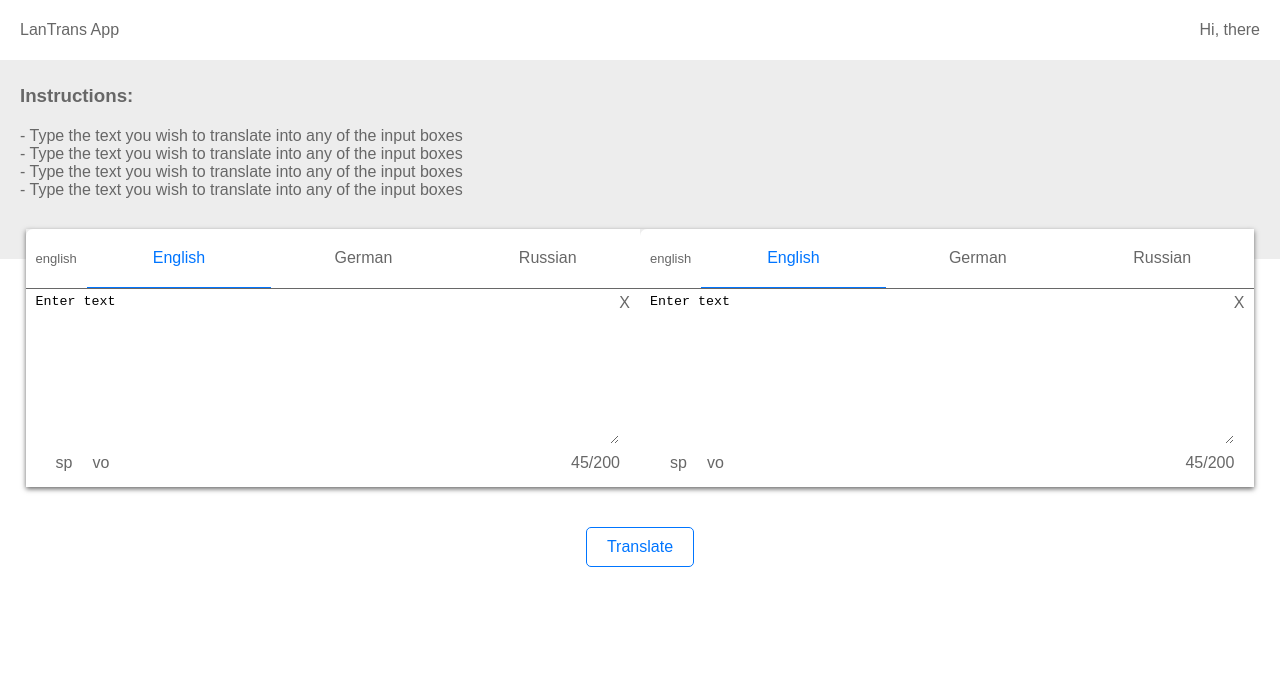
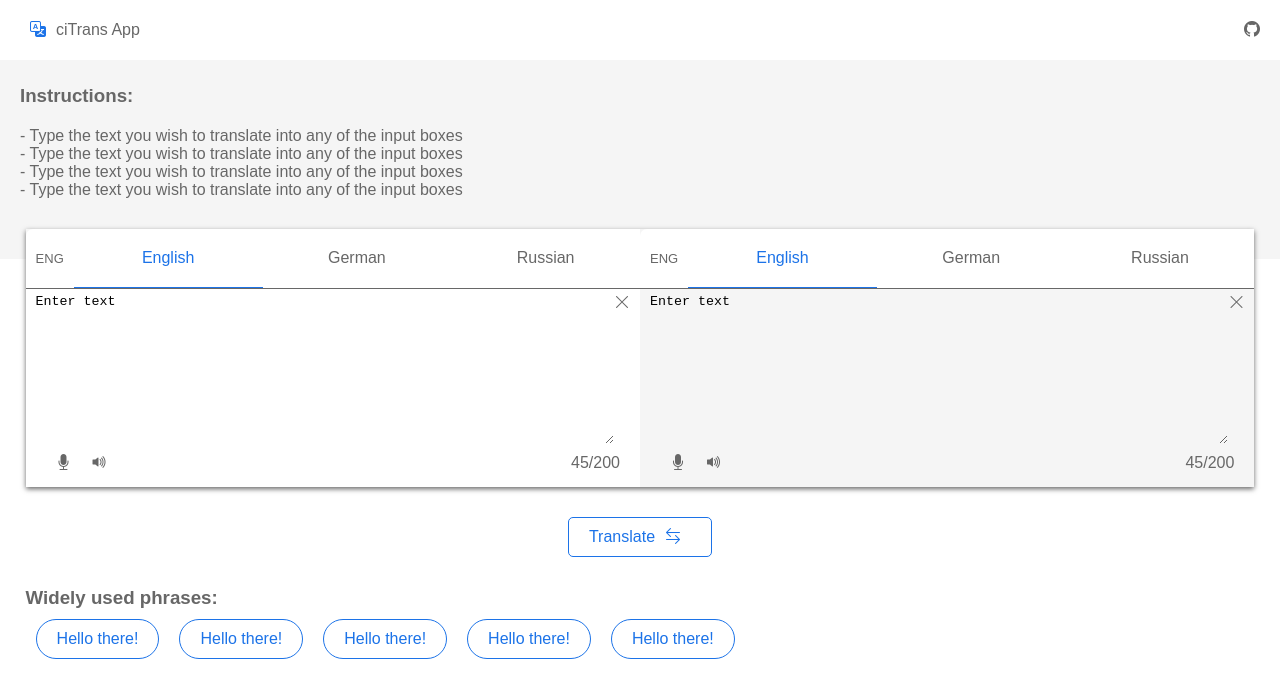
Before and after one commit to cipher-tech/react_translator, a React (Create React App) app: page / in a window 1280 px wide. Shown: the top 698 px of the page. Built offline with nearby package versions, Linux system fonts and the light colour scheme.

Commit message:
added icons and suggested phrases

```diff
--- a/public/index.html
+++ b/public/index.html
@@ -15,6 +15,7 @@
       user's mobile device or desktop. See https://developers.google.com/web/fundamentals/web-app-manifest/
     -->
     <link rel="manifest" href="%PUBLIC_URL%/manifest.json" />
+    <link rel="stylesheet" href="https://cdn.jsdelivr.net/npm/bootstrap-icons@1.9.1/font/bootstrap-icons.css">
     <!--
       Notice the use of %PUBLIC_URL% in the tags above.
       It will be replaced with the URL of the `public` folder during the build.
--- a/src/components/button/button.tsx
+++ b/src/components/button/button.tsx
@@ -1,27 +1,30 @@
 import styled from "styled-components";
 
-export const Button = styled.button`
+type IProps = {
+    rounded?: boolean
+    disabled?: boolean
+}
+export const Button = styled.button<IProps>`
     background: ${(props) => props.theme.colors.colorWhite}; ;
     color: ${(props) => props.theme.colors.colorPrimary};
     font-size: ${(props) => props.theme.font.size.xxxSmall};
     padding: 1rem 2rem;
-    border-radius: 0.5rem;
+    border-radius: ${(props) => props.rounded ? "5rem" : "0.5rem"};
     border: .01rem solid ${(props) => props.theme.colors.colorPrimary};
     display: flex;
     cursor: pointer;
+    justify-content: space-between;
+    align-items: center;
+    align-content: center;
     width: fit-content;
     align-self: center;
     place-items: center;
     transition: all .2s linear;
-    margin: 2rem;
+    margin: 1rem;
     :focus {
         outline: none;
     }
     :hover {
         background: ${(props) => props.theme.colors.colorPrimaryLight};
     }
-    @media only screen and (max-width: ${(props) =>
-            props.theme.breakPoints.bpSmall}) {
-        padding: 1rem 2rem;
-    }
 `;
--- a/src/components/instructions/instructions.tsx
+++ b/src/components/instructions/instructions.tsx
@@ -1,7 +1,7 @@
 import styled from "styled-components";
 
 const Container = styled.div`
-    background: ${(props) => props.theme.colors.colorLightGrey};
+    background: ${(props) => props.theme.colors.colorGrey2};
     width: 100%;
     padding: 1.5rem 2rem;
     padding-bottom: 5rem;
--- a/src/components/navbar/navbar.tsx
+++ b/src/components/navbar/navbar.tsx
@@ -1,5 +1,5 @@
 import styled from "styled-components";
-
+import Logo from "../../assets/images/logo.png";
 const Nav = styled.nav`
     background: ${(props) => props.theme.colors.colorWhite};
     width: 100%;
@@ -13,10 +13,15 @@ const Nav = styled.nav`
     a {
         cursor: pointer;
     }
-    .nav{
-        &-icon{
+    .nav {
+        &-icon {
             display: flex;
-            &__text{
+            align-items: center;
+            &__logo{
+                color: ${(props) => props.theme.colors.colorPrimary};
+                padding: 0rem 1rem
+            }
+            &__text {
                 color: ${(props) => props.theme.colors.colorLight};
             }
         }
@@ -32,10 +37,13 @@ export const NavBar = () => {
     return (
         <Nav className="nav">
             <div className="nav-icon">
-                <a className="nav-icon__text" href="/">LanTrans App</a>
+                <i className="bi bi-translate nav-icon__logo"></i>
+                <a className="nav-icon__text" href="/">
+                    ciTrans App
+                </a>
             </div>
             <p className="nav-greeting">
-                Hi, there
+                <i className="bi bi-github"></i>
             </p>
         </Nav>
     );
--- a/src/components/translation/header.tsx
+++ b/src/components/translation/header.tsx
@@ -52,7 +52,7 @@ const Container = styled.div`
 const Header = () => {
     return (
         <Container className="main">
-                <span className="main-selected">english</span>
+                <span className="main-selected">ENG</span>
                 <ul className="main-languageList">
                     <li className="main-languageList__item">
                         <a href="/#">English</a>
--- a/src/components/translation/translationElement.tsx
+++ b/src/components/translation/translationElement.tsx
@@ -10,6 +10,10 @@ const Container = styled.div`
     justify-content: center;
     align-content: center;
     box-shadow: 0px 2px 5px ${(props) => props.theme.colors.colorLight};
+    @media only screen and (max-width: ${(props) =>
+            props.theme.breakPoints.bpLarge}) {
+        flex-wrap: wrap;
+    }
 `;
 
 const SuggestionBox = styled.div`
@@ -17,9 +21,29 @@ const SuggestionBox = styled.div`
     flex: 1;
     justify-content: center;
     padding: 2rem 1rem;
-    &-suggestions {
+
+    .suggestions{
+      &-icon{
+        padding: 0rem 1rem
+      }
     }
 `;
+const Phrases = styled.div`
+    width: 96%;
+    display: flex;
+    flex-direction: column;
+    align-items: flex-start;
+    align-self: center;
+    color: ${(props) => props.theme.colors.colorLight};
+    .phrases {
+        &-list {
+            display: flex;
+            flex-wrap: wrap;
+            list-style-type: none;
+        }
+    }
+`;
+
 export const TranslationElement = () => {
     return (
         <>
@@ -27,9 +51,32 @@ export const TranslationElement = () => {
                 <TranslatorBox />
                 <TranslatorBox />
             </Container>
-            <SuggestionBox className="translationElement-suggestions">
-                <Button>Translate</Button>
+            <SuggestionBox className="suggestions">
+                <Button>
+                    <span>Translate</span>
+                    <i className="bi bi-arrow-left-right suggestions-icon"></i>
+                </Button>
             </SuggestionBox>
+            <Phrases className="phrases">
+                <h3>Widely used phrases:</h3>
+                <ul className="phrases-list">
+                    <li className="phrases-list__item">
+                        <Button rounded>Hello there!</Button>
+                    </li>
+                    <li className="phrases-list__item">
+                        <Button rounded>Hello there!</Button>
+                    </li>
+                    <li className="phrases-list__item">
+                        <Button rounded>Hello there!</Button>
+                    </li>
+                    <li className="phrases-list__item">
+                        <Button rounded>Hello there!</Button>
+                    </li>
+                    <li className="phrases-list__item">
+                        <Button rounded>Hello there!</Button>
+                    </li>
+                </ul>
+            </Phrases>
         </>
     );
 };
--- a/src/components/translation/translatorBox.tsx
+++ b/src/components/translation/translatorBox.tsx
@@ -12,28 +12,33 @@ const Container = styled.div`
     a {
         cursor: pointer;
     }
+    &:nth-child(2) {
+        background: ${(props) => props.theme.colors.colorGrey2};
+    }
     .translatorBox-input {
         padding: 0.5rem 1rem;
         display: flex;
         flex-direction: column;
-        &__area{
+
+        &__area {
             display: flex;
 
             justify-content: space-between;
-          &--input{
+            &--input {
                 border: none;
                 flex: 1;
+                background: none;
             }
         }
-        &__footer{
+        &__footer {
             padding: 0rem 1rem;
             display: flex;
             justify-content: space-between;
             align-content: center;
             align-items: center;
-          &--speech{
+            &--speech {
                 display: flex;
-            span{
+                span {
                     padding: 1rem;
                 }
             }
@@ -46,18 +51,31 @@ export const TranslatorBox = () => {
             <Header />
             <div className="translatorBox-input">
                 <div className="translatorBox-input__area">
-                  <textarea className="translatorBox-input__area--input" name="input" id="1" cols={50} rows={10}>Enter text</textarea>
-                  <span className="translatorBox-input__area--clear">X</span>
+                    <textarea
+                        className="translatorBox-input__area--input"
+                        name="input"
+                        id="1"
+                        cols={50}
+                        rows={10}
+                    >
+                        Enter text
+                    </textarea>
+                    <span className="translatorBox-input__area--clear">
+                        <i className="bi bi-x-lg"></i>
+                    </span>
                 </div>
                 <div className="translatorBox-input__footer">
                     <div className="translatorBox-input__footer--speech">
-                    <span className="translatorBox-input__footer--speech--toText">sp</span>
-                    <span className="translatorBox-input__footer--speech--toVoice">vo</span>
+                        <span className="translatorBox-input__footer--speech--toText">
+                            <i className="bi bi-mic-fill"></i>
+                        </span>
+                        <span className="translatorBox-input__footer--speech--toVoice">
+                            <i className="bi bi-volume-up-fill"></i>
+                        </span>
                     </div>
                     <span>45/200</span>
                 </div>
             </div>
-
         </Container>
     );
 };
--- a/src/theme/theme.tsx
+++ b/src/theme/theme.tsx
@@ -2,23 +2,20 @@ import { DefaultTheme } from 'styled-components';
 
 const theme = {
     colors: {
-        primary: "#0075FF",
-        colorPrimary: "#0075FF",
+        primary: "#1c73e8",
+        colorPrimary: "#1c73e8",
         colorPrimaryLight: "#e5ecfa",
         colorPrimaryLight2: "#006FF2",
 
         colorRed: "#EE0000",
         colorAccentRed: "#FFEFEF",
 
-        colorGreen: "#00850D",
-        colorAccentGreen: "#EFFCE5",
-
         colorBlack: "#000000",
         colorBlackFaded: "#0000008a",
 
         colorWhite: "#FFFFFF",
         colorGrey: "#B2B2B2",
-        colorGrey2: "#d5d5d5",
+        colorGrey2: "#f5f5f5",
         colorLightGrey: "#EDEDED",
         colorDark: "##333333",
         colorTextDark: "#3C3B3B",
```
Lines whose indentation alone changed are shown as unchanged.
